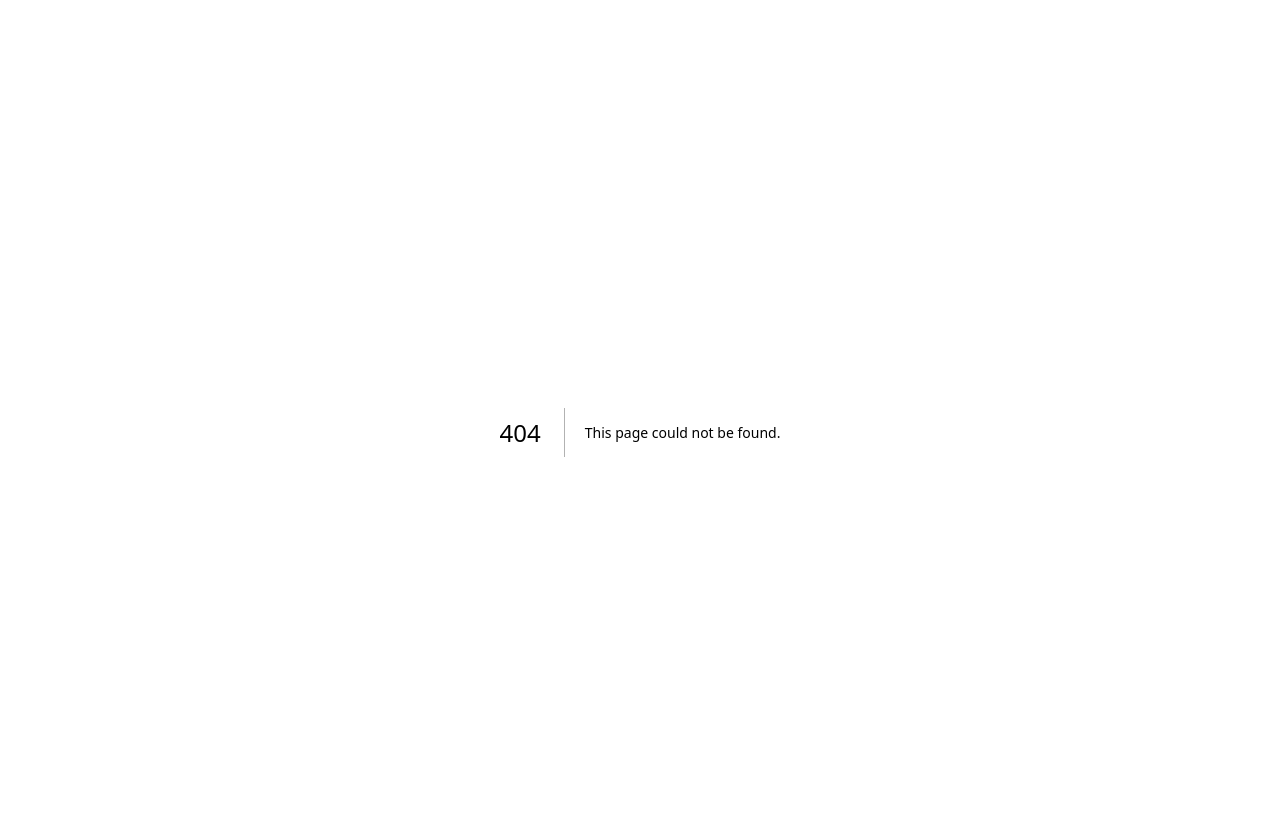
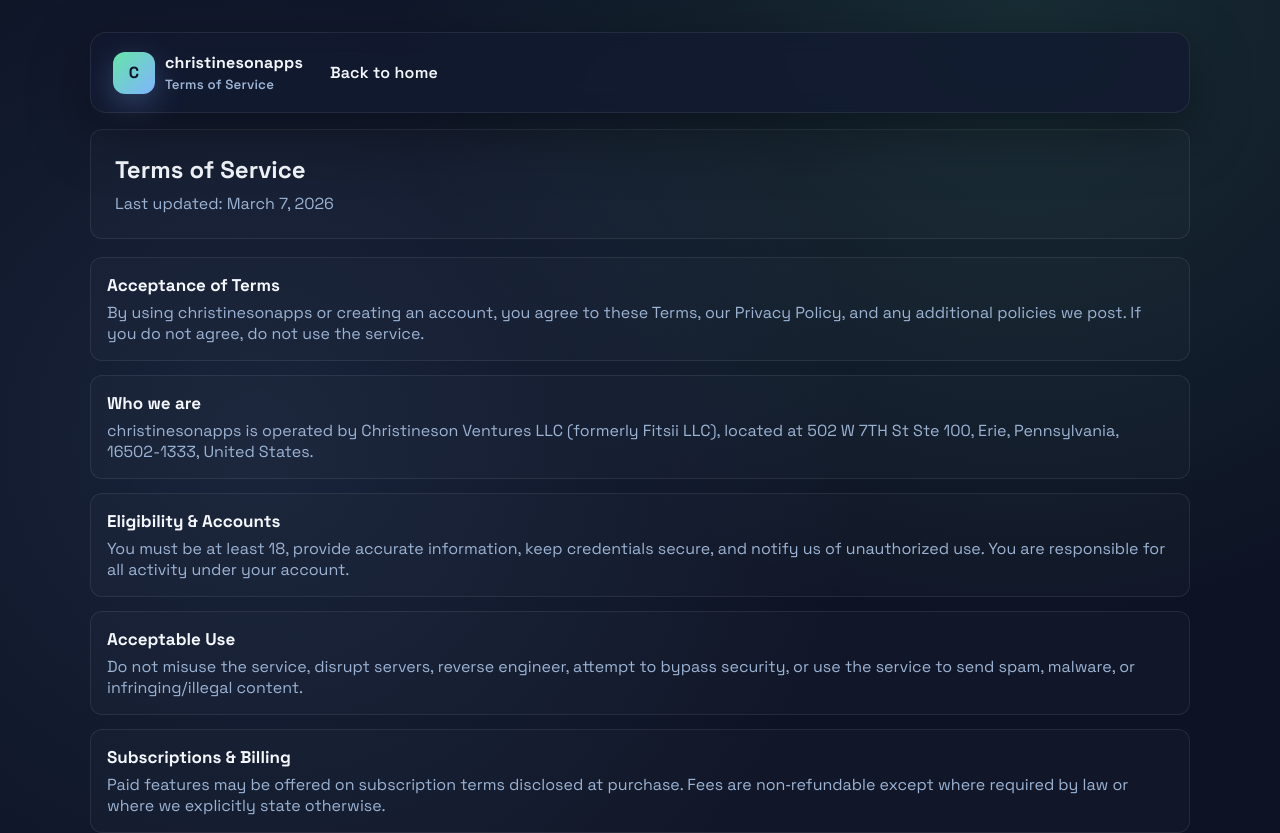
Before and after one commit to medhannsh91/crappss, a Next.js app: page /terms in a window 1280 px wide. Before the commit this address had no page. Shown: the top 833 px of the page. Built offline with nearby package versions, Linux system fonts and the light colour scheme.

Commit message:
Add Terms page and nav link

```diff
--- a/app/page.tsx
+++ b/app/page.tsx
@@ -1,6 +1,7 @@
 "use client";
 
 import { useEffect, useMemo, useState } from "react";
+import Link from "next/link";
 
 const SECTIONS = ["features", "support", "download", "license"] as const;
 type SectionId = (typeof SECTIONS)[number];
@@ -79,6 +80,9 @@
               {label}
             </button>
           ))}
+          <Link href="/terms" className="nav-btn" prefetch={false}>
+            Terms
+          </Link>
         </nav>
         <button className="cta" type="button" onClick={() => activate("download")}>
           Get christinesonapps
--- /dev/null
+++ b/app/terms/page.tsx
@@ -0,0 +1,125 @@
+"use client";
+
+import Link from "next/link";
+
+const sections = [
+  {
+    title: "Acceptance of Terms",
+    body:
+      "By using christinesonapps or creating an account, you agree to these Terms, our Privacy Policy, and any additional policies we post. If you do not agree, do not use the service."
+  },
+  {
+    title: "Who we are",
+    body:
+      "christinesonapps is operated by Christineson Ventures LLC (formerly Fitsii LLC), located at 502 W 7TH St Ste 100, Erie, Pennsylvania, 16502-1333, United States."
+  },
+  {
+    title: "Eligibility & Accounts",
+    body:
+      "You must be at least 18, provide accurate information, keep credentials secure, and notify us of unauthorized use. You are responsible for all activity under your account."
+  },
+  {
+    title: "Acceptable Use",
+    body:
+      "Do not misuse the service, disrupt servers, reverse engineer, attempt to bypass security, or use the service to send spam, malware, or infringing/illegal content."
+  },
+  {
+    title: "Subscriptions & Billing",
+    body:
+      "Paid features may be offered on subscription terms disclosed at purchase. Fees are non‑refundable except where required by law or where we explicitly state otherwise."
+  },
+  {
+    title: "Intellectual Property",
+    body:
+      "We retain all rights to christinesonapps, including software, trademarks, and content. You may not copy, modify, or create derivative works except as allowed by these Terms."
+  },
+  {
+    title: "User Content",
+    body:
+      "You keep ownership of content you upload and grant us a non‑exclusive license to host and process it to provide the service. Do not upload content you lack rights to share."
+  },
+  {
+    title: "Privacy & Data",
+    body:
+      "We process personal data as described in our Privacy Policy. By using the service, you consent to such processing and to transfers needed to operate the service."
+  },
+  {
+    title: "Third‑Party Services",
+    body:
+      "Third‑party links, integrations, or downloads are provided as‑is. We are not responsible for third‑party services or their terms."
+  },
+  {
+    title: "Disclaimers",
+    body:
+      "THE SERVICE IS PROVIDED “AS IS” AND “AS AVAILABLE” WITHOUT WARRANTIES OF ANY KIND. We do not guarantee uptime, accuracy, or that the service will meet your needs."
+  },
+  {
+    title: "Limitation of Liability",
+    body:
+      "To the fullest extent permitted by law, Christineson Ventures LLC is not liable for indirect, incidental, special, consequential, or punitive damages, or for loss of data, profits, or goodwill."
+  },
+  {
+    title: "Indemnification",
+    body:
+      "You will indemnify and hold Christineson Ventures LLC harmless from claims arising from your misuse of the service or violation of these Terms."
+  },
+  {
+    title: "Termination",
+    body:
+      "We may suspend or terminate access for any violation of these Terms or for operational/security reasons. You may stop using the service at any time."
+  },
+  {
+    title: "Governing Law & Disputes",
+    body:
+      "These Terms are governed by the laws of the Commonwealth of Pennsylvania, excluding conflict of laws principles. Disputes will be resolved in the state or federal courts located in Pennsylvania, unless prohibited by law."
+  },
+  {
+    title: "Changes to Terms",
+    body:
+      "We may update these Terms. Material changes will be posted in the app or on our site. Continued use after changes means you accept the updated Terms."
+  },
+  {
+    title: "Contact",
+    body:
+      "Email: administrator@christinesonapps.com. Mailing address: Christineson Ventures LLC, 502 W 7TH St Ste 100, Erie, Pennsylvania, 16502-1333, United States."
+  }
+];
+
+export default function TermsPage() {
+  return (
+    <div className="page">
+      <header style={{ marginBottom: 16 }}>
+        <div className="brand" style={{ justifyContent: "space-between" }}>
+          <div style={{ display: "flex", alignItems: "center", gap: 10 }}>
+            <div className="brand-mark">C</div>
+            <div>
+              <div>christinesonapps</div>
+              <small style={{ color: "var(--muted)", fontWeight: 600 }}>
+                Terms of Service
+              </small>
+            </div>
+          </div>
+          <Link href="/" className="nav-btn" prefetch={false}>
+            Back to home
+          </Link>
+        </div>
+      </header>
+
+      <section className="card" style={{ padding: 24, marginBottom: 18 }}>
+        <h1 style={{ marginTop: 0, marginBottom: 8 }}>Terms of Service</h1>
+        <p style={{ color: "var(--muted)", margin: 0 }}>
+          Last updated: March 7, 2026
+        </p>
+      </section>
+
+      <div className="tab-content active" style={{ padding: 0, border: "none", background: "transparent", boxShadow: "none" }}>
+        {sections.map((section) => (
+          <div key={section.title} className="card" style={{ marginBottom: 14 }}>
+            <h3 style={{ margin: "0 0 6px" }}>{section.title}</h3>
+            <p style={{ margin: 0, color: "var(--muted)" }}>{section.body}</p>
+          </div>
+        ))}
+      </div>
+    </div>
+  );
+}
```
